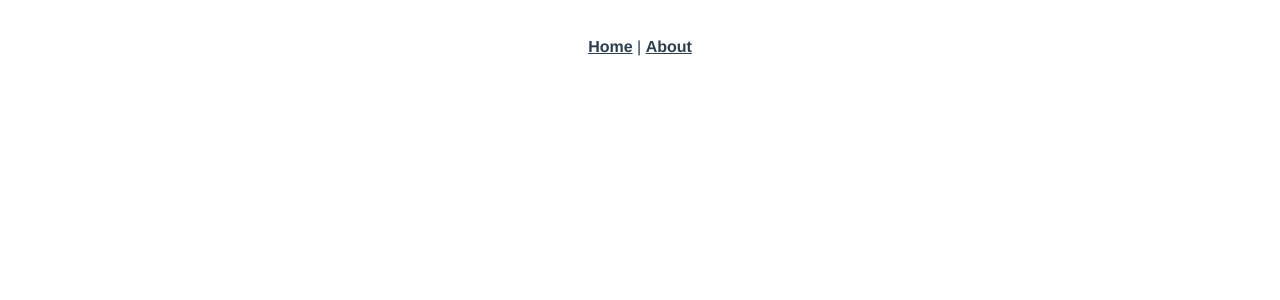
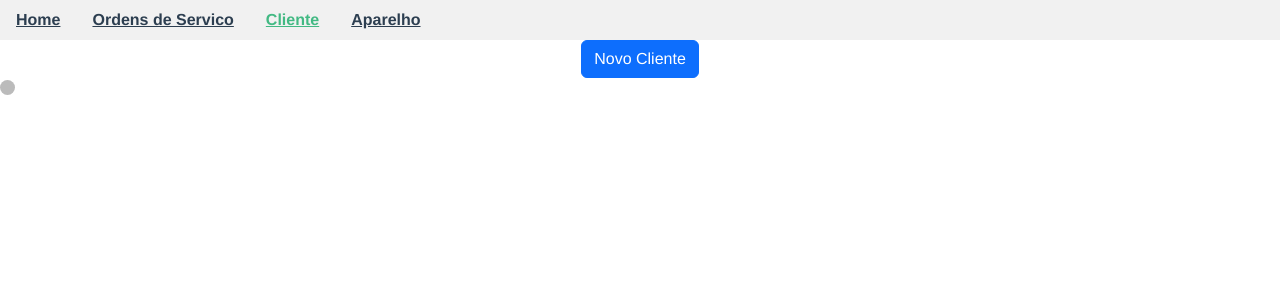
Before and after one commit to raphaelprados/eletroinfoOS, a Vue app: page /cliente in a window 1280 px wide. Before the commit this address had no page. Shown: the top 300 px of the page. Built offline with nearby package versions, Linux system fonts and the light colour scheme.

Commit message:
Base criada

```diff
--- a/package.json
+++ b/package.json
@@ -7,7 +7,9 @@
     "build": "vue-cli-service build"
   },
   "dependencies": {
+    "bootstrap": "^5.2.3",
     "core-js": "^3.8.3",
+    "pg": "^8.10.0",
     "vue": "^3.2.13",
     "vue-router": "^4.0.3"
   },
--- a/src/App.vue
+++ b/src/App.vue
@@ -1,7 +1,17 @@
 <template>
-  <nav>
-    <router-link to="/">Home</router-link> |
-    <router-link to="/about">About</router-link>
+  <nav class="nav">
+    <a class="nav-link">
+      <router-link to="/">Home</router-link>
+    </a>
+    <a class="nav-link">
+      <router-link to="/ordemservico">Ordens de Servico</router-link>
+    </a>
+    <a class="nav-link">
+      <router-link to="/cliente">Cliente</router-link>
+    </a>
+    <a class="nav-link">
+      <router-link to="/ordemservico">Aparelho</router-link>
+    </a>
   </nav>
   <router-view/>
 </template>
@@ -16,7 +26,7 @@
 }
 
 nav {
-  padding: 30px;
+  background-color: rgb(241, 241, 241);
 }
 
 nav a {
--- a/src/router/index.js
+++ b/src/router/index.js
@@ -8,12 +8,17 @@ const routes = [
     component: HomeView
   },
   {
-    path: '/about',
-    name: 'about',
+    path: '/ordemservico',
+    name: 'ordemservico',
     // route level code-splitting
     // this generates a separate chunk (about.[hash].js) for this route
     // which is lazy-loaded when the route is visited.
-    component: () => import(/* webpackChunkName: "about" */ '../views/AboutView.vue')
+    component: () => import(/* webpackChunkName: "about" */ '../views/OrdemServicoView.vue')
+  },
+  {
+    path: '/cliente',
+    name: 'cliente',
+    component: () => import('../views/ClienteView.vue')
   }
 ]
 
--- a/src/views/AboutView.vue
+++ /dev/null
@@ -1,5 +0,0 @@
-<template>
-  <div class="about">
-    <h1>This is an about page</h1>
-  </div>
-</template>
--- /dev/null
+++ b/src/views/ClienteView.vue
@@ -0,0 +1,28 @@
+<template>
+    <button type="button" class="btn btn-primary">Novo Cliente</button>
+    <div class="tabela-clientes">
+        <ul class="list-group">
+            <div class="d-flex flex-row">
+                <div class="flex-column">
+                    <span class="dot"></span>
+                </div>
+            </div>
+        </ul>
+    </div>
+</template>
+
+<script>
+export default {
+
+}
+</script>
+
+<style>
+    .dot {
+        height: 15px;
+        width: 15px;
+        background-color: #bbb;
+        border-radius: 50%;
+        display: inline-block;
+    }
+</style>
--- /dev/null
+++ b/src/views/OrdemServicoView.vue
@@ -0,0 +1,26 @@
+<template>
+  <div class="tabela">
+    <ul class="list-group">
+      <li class="list-group-item"></li>
+    </ul>
+  </div>
+</template>
+
+<script>
+export default {
+  data() {
+    return {
+      ordemServicoList: []
+    }
+  },
+  methods: {
+    test() {
+      ordemServicoList
+    }
+  }
+}
+</script>
+
+<style>
+
+</style>
```
Also changed, not shown: src/main.js (+17 -0 lines), src/views/ClienteForm.vue (added, +13 -0 lines), src/views/AparelhoView.vue (added).
